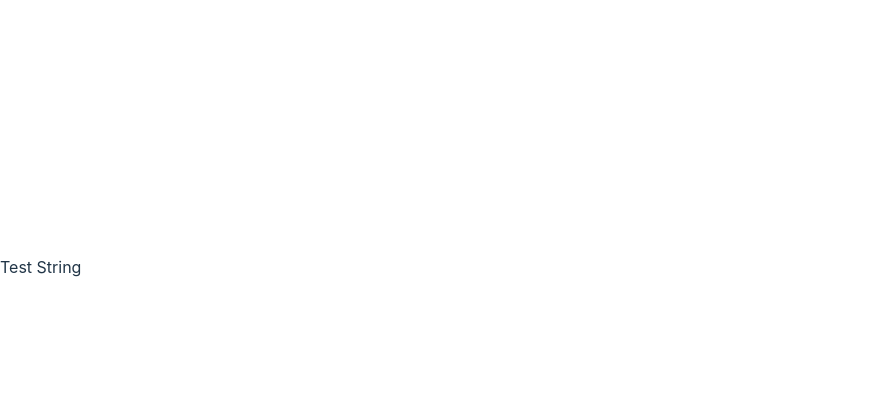
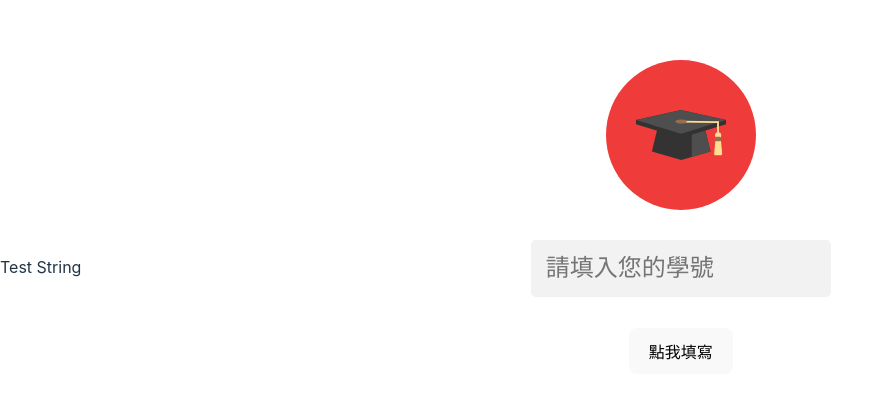
Before and after one commit to ji03mmy18/YunMIS-GraduateTracker, a Vue app in the folder frontend/: page /test in a window 1280 px wide. Before the commit this address had no page. Shown: the part 133-532 px from the top of the page, without its empty margins (0-890 px from the left). Built offline with nearby package versions, Linux system fonts and the light colour scheme.

Commit message:
feat: [前端]搬移原始學號輸入介面
將原始介面從PHP中分離，並連同CSS一併匯入到專案中。

```diff
--- a/frontend/src/components/Home.vue
+++ b/frontend/src/components/Home.vue
@@ -1,29 +1,51 @@
+<template>
+  <div class="infobox">
+    <div class="thumbnail"><img src="@/assets/hat.svg" alt="main page" /></div>
+    <form class="form">
+      <input class="sid" type="text" name="id" id="id" placeholder="請填入您的學號">
+      <p></p>
+      <button type="submit">點我填寫</button>
+    </form>
+  </div>
+</template>
+
 <script setup>
-import HelloWorld from './HelloWorld.vue';
 </script>
 
-<template>
-  <div>
-    <a href="https://vitejs.dev" target="_blank">
-      <img src="/vite.svg" class="logo" alt="Vite logo" />
-    </a>
-    <a href="https://vuejs.org/" target="_blank">
-      <img src="./assets/vue.svg" class="logo vue" alt="Vue logo" />
-    </a>
-  </div>
-  <HelloWorld msg="Vite + Vue" />
-</template>
+<style scoped>
 
-<style scoped>
-.logo {
-  height: 6em;
-  padding: 1.5em;
-  will-change: filter;
+.infobox {
+  position: relative;
+  background: #ffffff;
+  max-width: 300px;
+  margin: 0px auto 100px auto;
+  padding: 30px;
+  border-radius: 5%;
+  text-align: center;
 }
-.logo:hover {
-  filter: drop-shadow(0 0 2em #646cffaa);
+
+.thumbnail {
+  background: #ef3b3a;
+  width: 150px;
+  height: 150px;
+  margin: 0px auto 30px auto;
+  padding: 50px 30px;
+  border-radius: 100%;
+  box-sizing: border-box;
 }
-.logo.vue:hover {
-  filter: drop-shadow(0 0 2em #42b883aa);
+
+.sid {
+  outline: 0;
+  background: #f2f2f2;
+  width: 100%;
+  border: 0;
+  margin: 0px 0px 15px 0px;
+  padding: 15px;
+  border-radius: 5px;
+  box-sizing: border-box;
+  font-family: 'Microsoft JhengHei';
+  font-weight: bolder;
+  font-size: 150%;
 }
+
 </style>
--- a/frontend/src/router/index.js
+++ b/frontend/src/router/index.js
@@ -8,6 +8,12 @@ const routes = [
     name: 'home',
     component: () => import('@/components/HelloWorld.vue'),
     meta: { title: titleFormat('Home') }
+  },
+  {
+    path: '/test',
+    name: 'main',
+    component: () => import('@/components/Home.vue'),
+    meta: { title: titleFormat('Main') }
   }
 ]
 
```
Also changed, not shown: frontend/src/assets/hat.svg (added).
